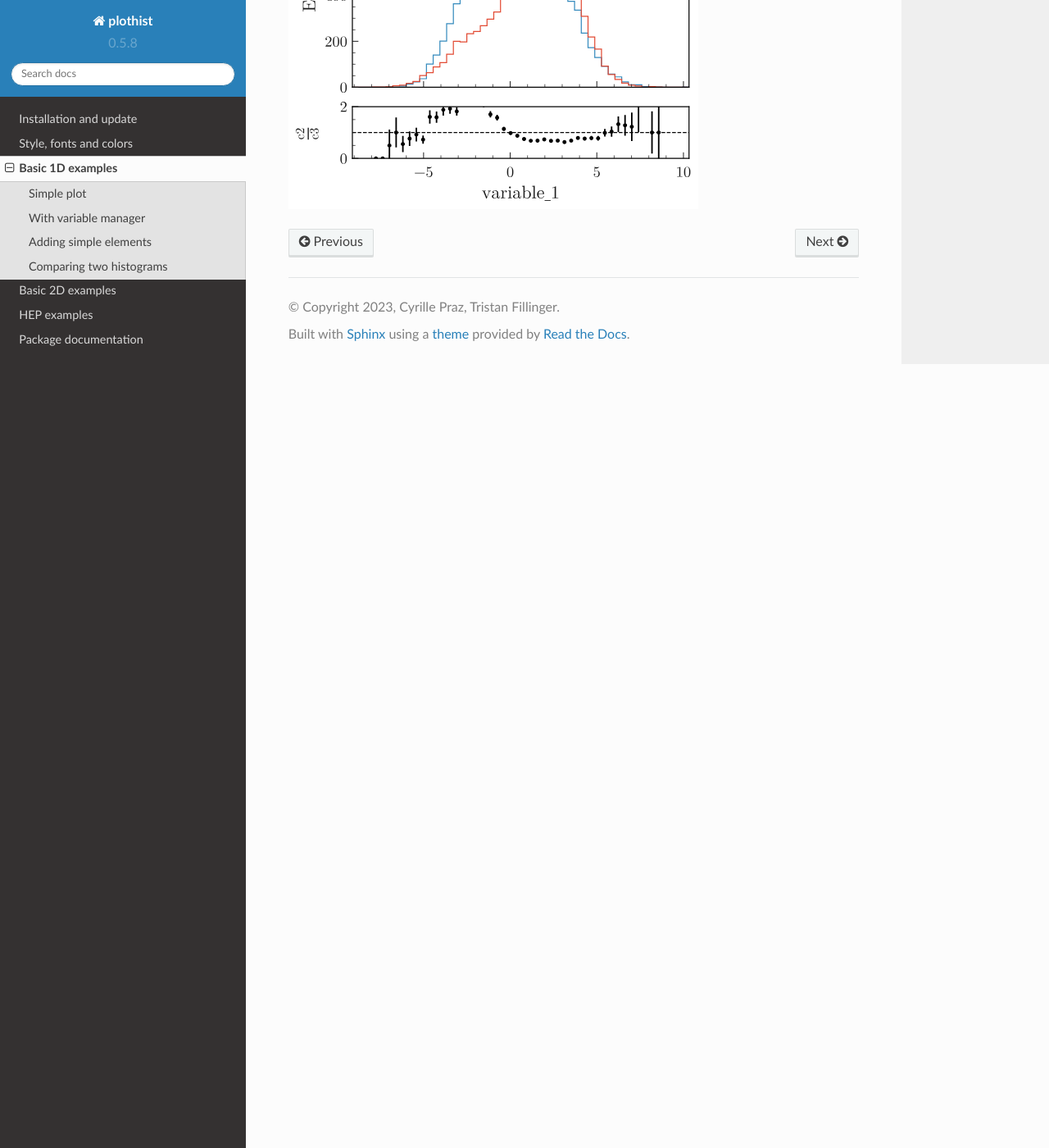
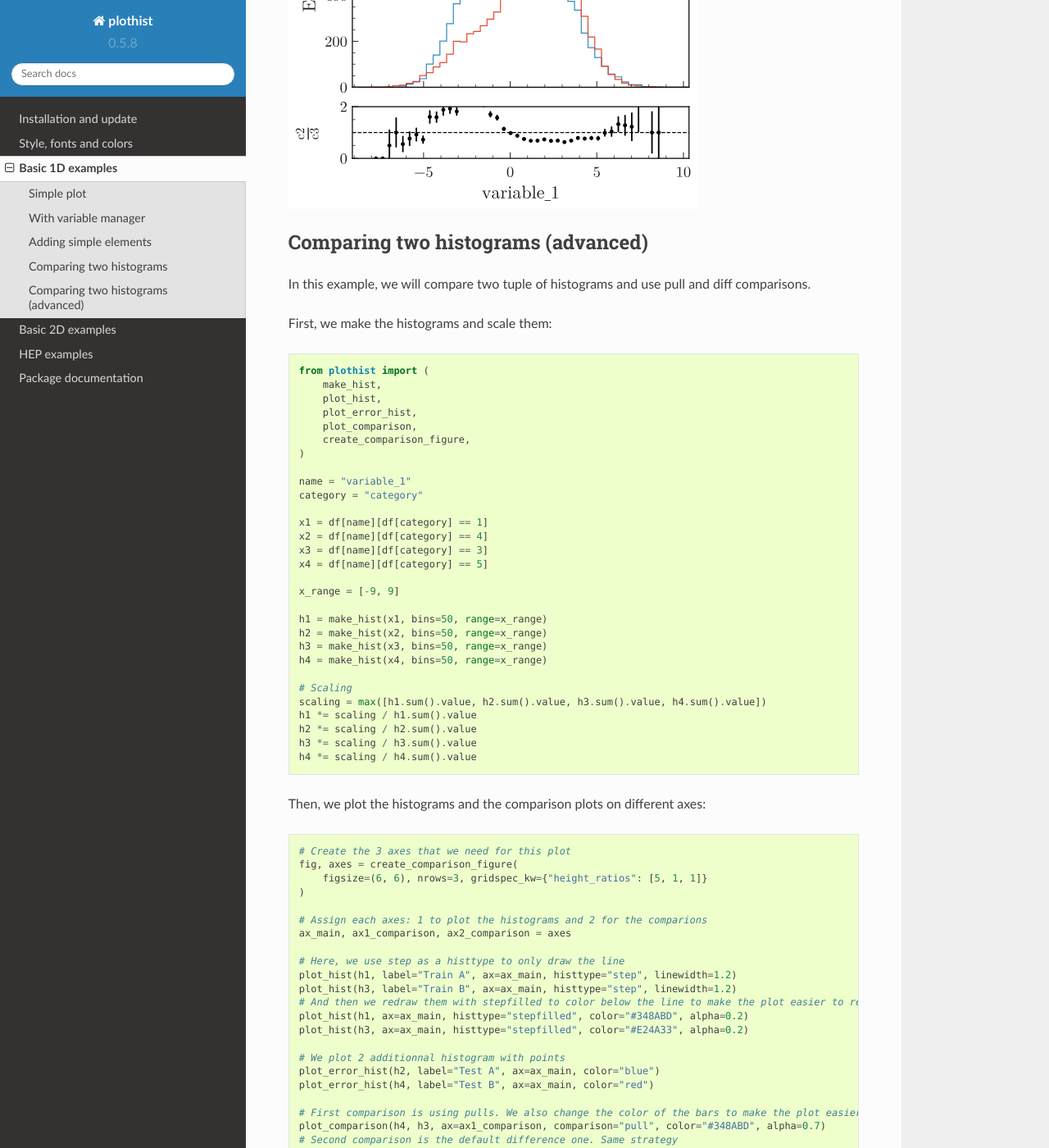
Before and after one commit to cyrraz/plothist, a Sphinx documentation site: the page built from docs/basics/1d_hist.rst, in a window 1280 px wide and 1400 px high, scrolled down 5211 px. Shown: the whole window at 82% size. Built offline with Sphinx 7.4.7 and the Read the Docs theme 2.0.0, drawn with Linux system fonts in a browser that asks for light colours; some of the changed text lies outside the part shown.

Commit message:
new comparison example

```diff
--- a/docs/basics/1d_hist.rst
+++ b/docs/basics/1d_hist.rst
@@ -217,3 +217,100 @@ To compare two histograms, using the histograms defined above:
 .. image:: ../img/1d_comparison.svg
    :alt: Simple hist
    :width: 500
+
+
+Comparing two histograms (advanced)
+===================================
+
+In this example, we will compare two tuple of histograms and use pull and diff comparisons.
+
+First, we make the histograms and scale them:
+
+.. code-block:: python
+
+    from plothist import (
+        make_hist,
+        plot_hist,
+        plot_error_hist,
+        plot_comparison,
+        create_comparison_figure,
+    )
+
+    name = "variable_1"
+    category = "category"
+
+    x1 = df[name][df[category] == 1]
+    x2 = df[name][df[category] == 4]
+    x3 = df[name][df[category] == 3]
+    x4 = df[name][df[category] == 5]
+
+    x_range = [-9, 9]
+
+    h1 = make_hist(x1, bins=50, range=x_range)
+    h2 = make_hist(x2, bins=50, range=x_range)
+    h3 = make_hist(x3, bins=50, range=x_range)
+    h4 = make_hist(x4, bins=50, range=x_range)
+
+    # Scaling
+    scaling = max([h1.sum().value, h2.sum().value, h3.sum().value, h4.sum().value])
+    h1 *= scaling / h1.sum().value
+    h2 *= scaling / h2.sum().value
+    h3 *= scaling / h3.sum().value
+    h4 *= scaling / h4.sum().value
+
+
+Then, we plot the histograms and the comparison plots on different axes:
+
+.. code-block:: python
+
+    # Create the 3 axes that we need for this plot
+    fig, axes = create_comparison_figure(
+        figsize=(6, 6), nrows=3, gridspec_kw={"height_ratios": [5, 1, 1]}
+    )
+
+    # Assign each axes: 1 to plot the histograms and 2 for the comparions
+    ax_main, ax1_comparison, ax2_comparison = axes
+
+    # Here, we use step as a histtype to only draw the line
+    plot_hist(h1, label="Train A", ax=ax_main, histtype="step", linewidth=1.2)
+    plot_hist(h3, label="Train B", ax=ax_main, histtype="step", linewidth=1.2)
+    # And then we redraw them with stepfilled to color below the line to make the plot easier to read
+    plot_hist(h1, ax=ax_main, histtype="stepfilled", color="#348ABD", alpha=0.2)
+    plot_hist(h3, ax=ax_main, histtype="stepfilled", color="#E24A33", alpha=0.2)
+
+    # We plot 2 additionnal histogram with points
+    plot_error_hist(h2, label="Test A", ax=ax_main, color="blue")
+    plot_error_hist(h4, label="Test B", ax=ax_main, color="red")
+
+    # First comparison is using pulls. We also change the color of the bars to make the plot easier to read
+    plot_comparison(h4, h3, ax=ax1_comparison, comparison="pull", color="#348ABD", alpha=0.7)
+    # Second comparison is the default difference one. Same strategy
+    plot_comparison(h2, h1, ax=ax2_comparison, color="#E24A33", alpha=0.7)
+
+    # Harmonise the range of each axes
+    ax_main.set_xlim(x_range)
+    ax1_comparison.set_xlim(x_range)
+    ax2_comparison.set_xlim(x_range)
+
+    # Set the labels for the different axes
+    ax_main.set_ylabel("Candidates")
+    ax1_comparison.set_ylabel("$Pull_{A}$")
+    ax2_comparison.set_ylabel("$Diff_{B}$")
+    ax2_comparison.set_xlabel("Variable [unit]")
+
+    # Remove the ticks between the axes
+    _ = ax_main.xaxis.set_ticklabels([])
+    _ = ax1_comparison.xaxis.set_ticklabels([])
+
+    # Add the legend
+    ax_main.legend(loc="upper left")
+
+    # Align the ylabels
+    fig.align_ylabels()
+
+    fig.savefig("1d_comparison_advanced.svg", bbox_inches='tight')
+
+
+.. image:: ../img/1d_comparison_advanced.svg
+   :alt: Advanced hist comparison
+   :width: 500
```
Also changed, not shown: docs/img/1d_comparison_advanced.svg (added).
